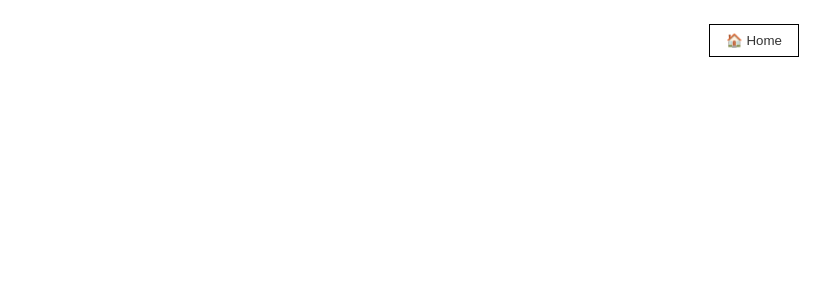
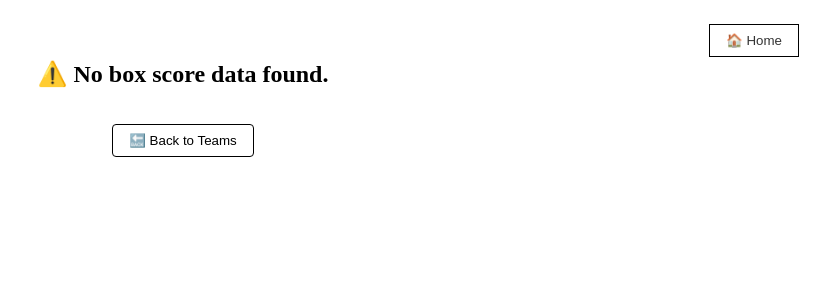
Before and after one commit to jackrell/rellinger-mikolay-modernweb, a React (Vite) app: page /simulate/boxscore in a window 1280 px wide. Before the commit this address had no page. Shown: the top 300 px of the page, without its empty margins (457-1280 px from the left). Built offline with nearby package versions, Linux system fonts and the light colour scheme; what parse would draw is missing.

Commit message:
Added full box score viewing ability

```diff
--- a/src/Components/Components.jsx
+++ b/src/Components/Components.jsx
@@ -14,6 +14,7 @@ import PlayerProfile from "./View/PlayerProfile";
 import Auth from "./Auth/Auth";
 import SimulateGame from "./Simulate/GamePreview";
 import GameResult from "./Simulate/GameResult";
+import BoxScore from "./Simulate/BoxScore";
 
 // Route protection and utility components
 import ProtectedRoute from "../Common/ProtectedRoute";
@@ -33,7 +34,8 @@ export default function Components() {
         <Route path="/player/:playerId" element={<PlayerProfile />} />
         <Route path="/auth" element={<Auth />} />
         <Route path="/simulate" element={<SimulateGame />} />
-        <Route path="/simulate/result" element={<GameResult />} /> {/* ✅ NEW ROUTE */}
+        <Route path="/simulate/result" element={<GameResult />} />
+        <Route path="/simulate/boxscore" element={<BoxScore />} />
 
         {/* Protected Routes - only accessible to authenticated users */}
         <Route element={<ProtectedRoute />}>
--- /dev/null
+++ b/src/Components/Simulate/BoxScore.jsx
@@ -0,0 +1,98 @@
+// src/Components/Simulate/BoxScore.jsx
+
+import React from "react";
+import { useLocation, useNavigate } from "react-router-dom";
+
+export default function BoxScore() {
+  const location = useLocation();
+  const navigate = useNavigate();
+  const { boxScore, teamA, teamB } = location.state || {};
+
+  if (!boxScore) {
+    return (
+      <div style={{ padding: "2rem", textAlign: "center" }}>
+        <h2>⚠️ No box score data found.</h2>
+        <button
+          onClick={() => navigate("/view-teams")}
+          style={{
+            marginTop: "1rem",
+            padding: "0.5rem 1rem",
+            backgroundColor: "#fff",
+            border: "1px solid black",
+            cursor: "pointer",
+            borderRadius: "4px"
+          }}
+        >
+          🔙 Back to Teams
+        </button>
+      </div>
+    );
+  }
+
+  // Separate players by team
+  const playersA = boxScore.filter(p => p.team === "A");
+  const playersB = boxScore.filter(p => p.team === "B");
+
+  const renderTable = (teamName, players) => (
+    <div style={{ marginBottom: "2.5rem" }}>
+      <h3 style={{ textAlign: "center", marginBottom: "1rem" }}>{teamName}</h3>
+      <table style={{ width: "100%", borderCollapse: "collapse" }}>
+        <thead>
+          <tr style={{ backgroundColor: "#f2f2f2" }}>
+            <th style={thStyle}>Player</th>
+            <th style={thStyle}>PTS</th>
+            <th style={thStyle}>REB</th>
+            <th style={thStyle}>AST</th>
+          </tr>
+        </thead>
+        <tbody>
+          {players.map((player, idx) => (
+            <tr key={idx} style={{ textAlign: "center" }}>
+              <td style={tdStyle}>{player.name}</td>
+              <td style={tdStyle}>{player.pts}</td>
+              <td style={tdStyle}>{player.reb}</td>
+              <td style={tdStyle}>{player.ast}</td>
+            </tr>
+          ))}
+        </tbody>
+      </table>
+    </div>
+  );
+
+  const thStyle = {
+    padding: "0.75rem",
+    borderBottom: "1px solid #ddd",
+    fontWeight: "bold",
+    fontSize: "0.95rem"
+  };
+
+  const tdStyle = {
+    padding: "0.6rem",
+    borderBottom: "1px solid #ddd",
+    fontSize: "0.9rem"
+  };
+
+  return (
+    <div style={{ padding: "2rem", maxWidth: "800px", margin: "0 auto" }}>
+      <h2 style={{ textAlign: "center", marginBottom: "2rem" }}>📋 Full Box Score</h2>
+
+      {renderTable(teamA, playersA)}
+      {renderTable(teamB, playersB)}
+
+      <div style={{ textAlign: "center", marginTop: "2rem" }}>
+        <button
+          onClick={() => navigate("/view-teams")}
+          style={{
+            padding: "0.5rem 1rem",
+            backgroundColor: "#fff",
+            border: "1px solid black",
+            cursor: "pointer",
+            borderRadius: "4px"
+          }}
+        >
+          🔙 Back to Teams
+        </button>
+      </div>
+    </div>
+  );
+}
--- a/src/Components/Simulate/GameResult.jsx
+++ b/src/Components/Simulate/GameResult.jsx
@@ -87,7 +87,29 @@ export default function GameResult() {
         <p>{result.summary}</p>
       </div>
 
-      <div style={{ marginTop: "2rem" }}>
+      {/* Action Buttons */}
+      <div style={{ marginTop: "2rem", display: "flex", justifyContent: "center", gap: "1rem" }}>
+        {/* View Box Score Button */}
+        <button
+          onClick={() => navigate("/simulate/boxscore", {
+            state: {
+              boxScore: result.boxScore,
+              teamA: result.teamA,
+              teamB: result.teamB
+            }
+          })}
+          style={{
+            padding: "0.5rem 1rem",
+            backgroundColor: "#fff",
+            border: "1px solid black",
+            cursor: "pointer",
+            borderRadius: "4px"
+          }}
+        >
+          📋 View Full Box Score
+        </button>
+
+        {/* Back to Teams Button */}
         <button
           onClick={() => navigate("/view-teams")}
           style={{
```
Also changed, not shown: 2 other files (tests, documents, lock files or other folders).
